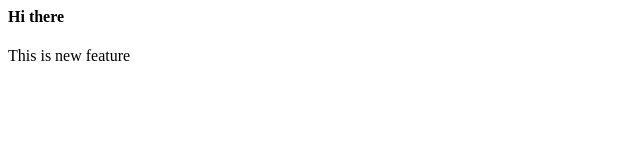
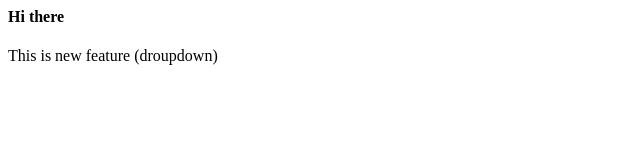
Before and after one commit to Oyshik-ICT/localrepo, a plain HTML site: page index.html in a window 1280 px wide. Shown: the whole page, without its empty margins (0-640 px from the left). Drawn offline with Linux system fonts and the light colour scheme.

Commit message:
Add droupdown

```diff
--- a/index.html
+++ b/index.html
@@ -1,2 +1,2 @@
 <h4>Hi there</h4>
-<p>This is new feature</p>
+<p>This is new feature (droupdown)</p>
```
